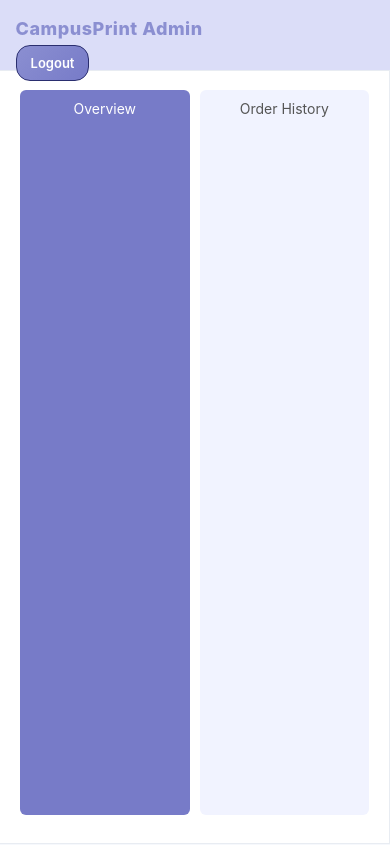
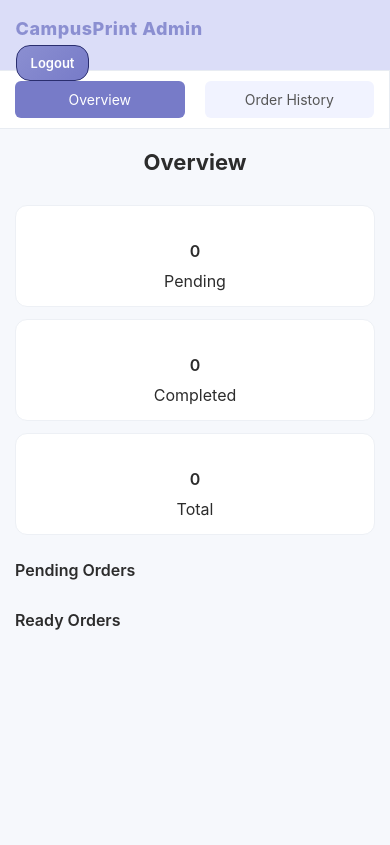
Before and after one commit to rathanonwindows/CampusPrint, a website: page pages/dashboard.html in a window 390 px wide. Drawn offline with Linux system fonts and the light colour scheme; no server answers.

Commit message:
Update style.css

```diff
--- a/public/css/style.css
+++ b/public/css/style.css
@@ -316,7 +316,7 @@ main {
 }
 
 .faq-question{
-   font: size 60px;
+   font-size: 60px;
 }
 
 /* QR  */
@@ -1489,3 +1489,52 @@ footer {
         padding: 14px;
     }
 }
+
+/* ================= FINAL MOBILE DASHBOARD FIX ================= */
+
+@media (max-width: 768px) {
+
+    /* REMOVE fixed sidebar behavior */
+    .layout .sidebar {
+        position: relative !important;
+        top: 0 !important;
+        height: auto !important;
+        width: 100% !important;
+
+        display: flex;
+        justify-content: space-around;
+        align-items: center;
+
+        padding: 10px;
+        border-bottom: 1px solid #e8ecf2;
+    }
+
+    /* hide sidebar title */
+    .layout .sidebar h2 {
+        display: none;
+    }
+
+    /* make nav buttons horizontal */
+    .layout .sidebar a {
+        flex: 1;
+        text-align: center;
+        margin: 0 5px;
+        padding: 10px;
+        font-size: 14px;
+    }
+
+    /* VERY IMPORTANT FIX */
+    .layout .main {
+        margin-left: 0 !important;   /* 🚨 FIXES YOUR ISSUE */
+        padding: 20px 15px;
+    }
+
+    /* stack cards nicely */
+    .stats-grid {
+        grid-template-columns: 1fr;
+    }
+
+    .orders-grid {
+        grid-template-columns: 1fr;
+    }
+}
```
